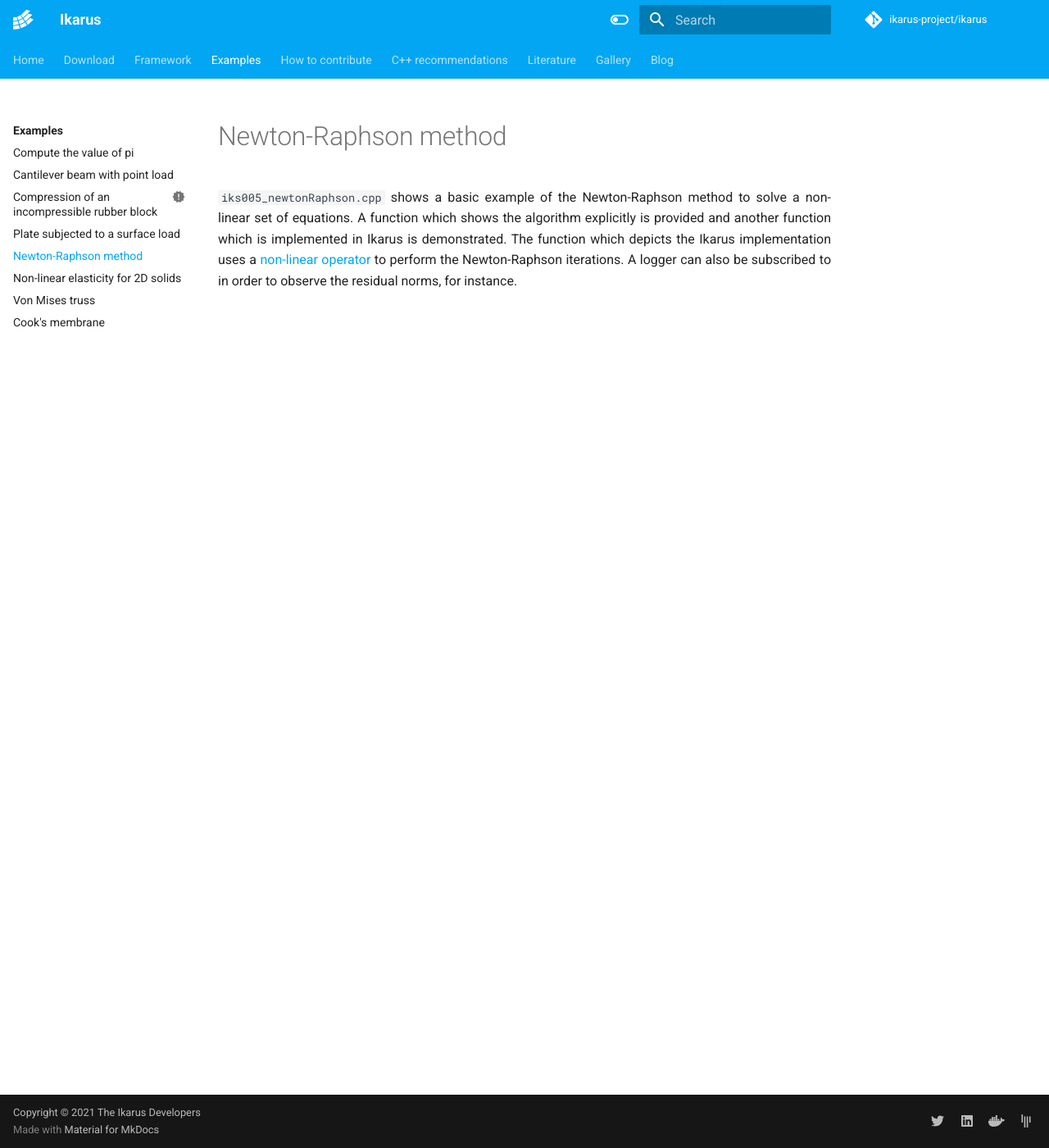
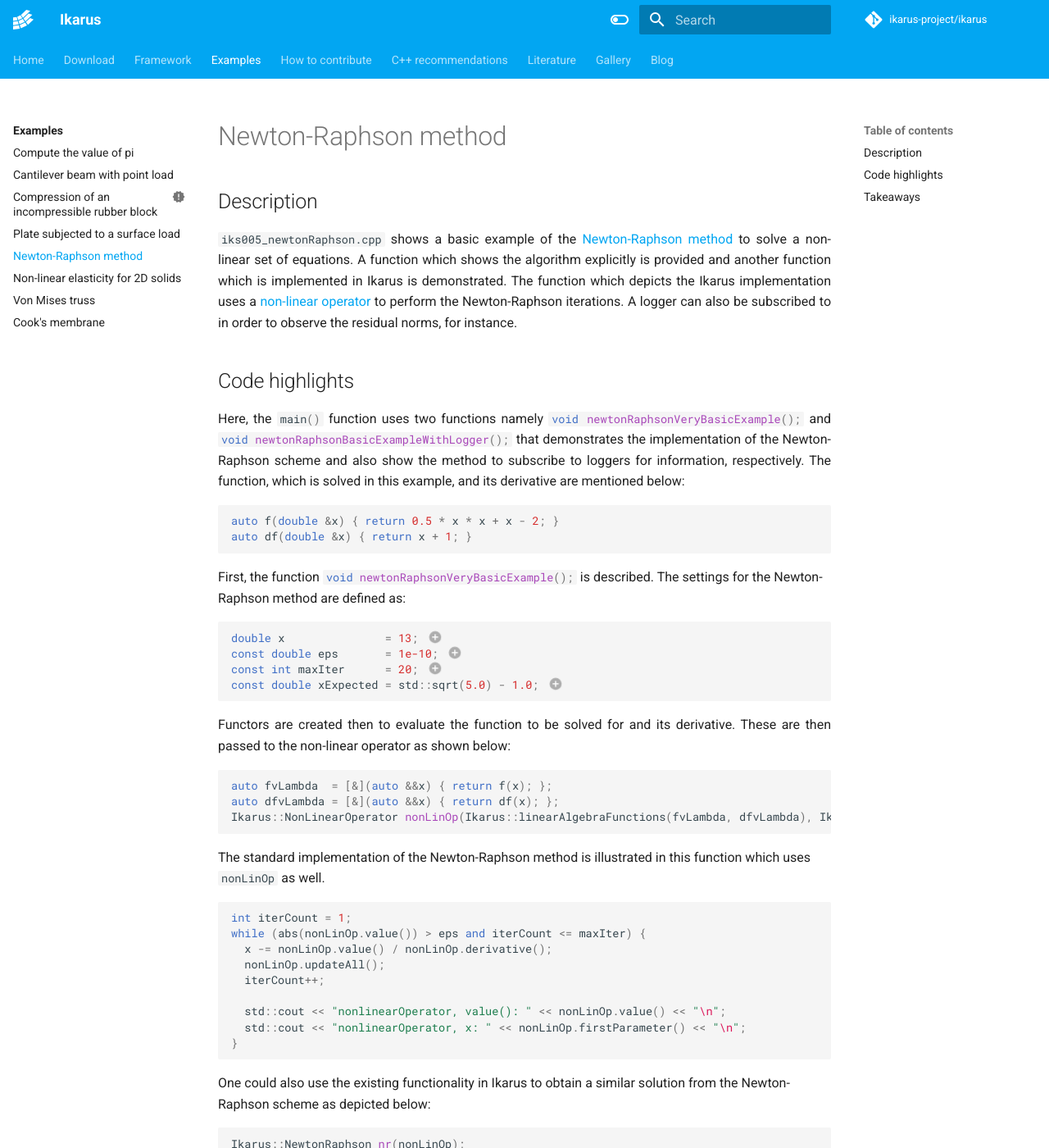
Before and after one commit to ikarus-project/ikarus, an MkDocs documentation site: the page built from docs/website/02_examples/newtonRaphsonMethod.md, in a window 1280 px wide and 1400 px high. Shown: the whole window at 82% size. Built offline with MkDocs 1.6.1 and Material for MkDocs 9.7.7, drawn with Linux system fonts in a browser that asks for light colours; comment, search, counter and statistics services are not loaded; the version menu is left out; some of the changed text lies outside the part shown.

Commit message:
added documentation for the Newton-Raphson example

````diff
--- a/docs/website/02_examples/newtonRaphsonMethod.md
+++ b/docs/website/02_examples/newtonRaphsonMethod.md
@@ -4,9 +4,108 @@ SPDX-License-Identifier: CC-BY-SA-4.0
 -->
 
 # Newton-Raphson method
-`iks005_newtonRaphson.cpp` shows a basic example of the Newton-Raphson method to solve a non-linear set of equations.
+
+## Description
+
+`iks005_newtonRaphson.cpp` shows a basic example of the [Newton-Raphson method](https://en.wikipedia.org/wiki/Newton's_method) to solve a non-linear set of equations.
 A function which shows the algorithm explicitly is provided and another function which is implemented in Ikarus is
 demonstrated. The function which depicts the Ikarus implementation uses a
-[non-linear operator](https://ikarus-project.github.io/01_theory/nonlinearOperator/) to
+[non-linear operator](../01_framework/nonlinearOperator.md) to
 perform the Newton-Raphson iterations. A logger can also be subscribed to in order to observe the residual norms,
 for instance.
+
+## Code highlights
+Here, the `#!cpp main()` function uses two functions namely `#!cpp void newtonRaphsonVeryBasicExample();` and `#!cpp void newtonRaphsonBasicExampleWithLogger();`
+that demonstrates the implementation of the Newton-Raphson scheme and also show the method to subscribe to loggers for information, respectively.
+The function, which is solved in this example, and its derivative are mentioned below:
+```cpp
+auto f(double &x) { return 0.5 * x * x + x - 2; }
+auto df(double &x) { return x + 1; }
+```
+First, the function `#!cpp void newtonRaphsonVeryBasicExample();` is described.
+The settings for the Newton-Raphson method are defined as:
+```cpp
+double x               = 13; // (1)!
+const double eps       = 1e-10; // (2)!
+const int maxIter      = 20; // (3)!
+const double xExpected = std::sqrt(5.0) - 1.0; // (4)!
+```
+
+1. Starting point for the Newton-Raphson method to find the closest root.
+2. Tolerance level below which the iterations stop.
+3. Maximum number of iterations.
+4. Expected value (analytical solution).
+
+Functors are created then to evaluate the function to be solved for and its derivative. These are then passed to the non-linear operator as shown below:
+```cpp
+auto fvLambda  = [&](auto &&x) { return f(x); };
+auto dfvLambda = [&](auto &&x) { return df(x); };
+Ikarus::NonLinearOperator nonLinOp(Ikarus::linearAlgebraFunctions(fvLambda, dfvLambda), Ikarus::parameter(x));
+```
+The standard implementation of the Newton-Raphson method is illustrated in this function which uses `nonLinOp` as well.
+```cpp
+int iterCount = 1;
+while (abs(nonLinOp.value()) > eps and iterCount <= maxIter) {
+  x -= nonLinOp.value() / nonLinOp.derivative();
+  nonLinOp.updateAll();
+  iterCount++;
+
+  std::cout << "nonlinearOperator, value(): " << nonLinOp.value() << "\n";
+  std::cout << "nonlinearOperator, x: " << nonLinOp.firstParameter() << "\n";
+}
+```
+One could also use the existing functionality in Ikarus to obtain a similar solution from the Newton-Raphson scheme as depicted below:
+```cpp
+Ikarus::NewtonRaphson nr(nonLinOp);
+nr.setup({eps, maxIter});
+const auto solverInfo = nr.solve(x);
+
+std::cout << "success: " << solverInfo.success << "\n";
+std::cout << "iterations: " << solverInfo.iterations << "\n";
+std::cout << "residuum: " << solverInfo.residualnorm << "\n";
+std::cout << "solution: " << x << "\n";
+std::cout << "expected solution: " << xExpected << "\n";
+```
+Further details on the non-linear solver can be found [here](../01_framework/solvers.md#nonlinear-solver).
+
+Instead of using the multiple `#!cpp std::cout` statements, one can simply subscribe for the desired information
+using the functionalities from the [observer module](../01_framework/observer.md).
+This is exemplified by the function `#!cpp void newtonRaphsonBasicExampleWithLogger();` and the `#!cpp class OurFirstObserver`.
+It is also possible to subscribe to the existing non-linear solver messages mentioned [here](../01_framework/observer.md#messages).
+```cpp
+class OurFirstObserver : public IObserver<NonLinearSolverMessages> {
+ public:
+  void updateImpl(NonLinearSolverMessages message) override {
+    if (message == NonLinearSolverMessages::ITERATION_STARTED) std::cout << "Iteration started.\n";
+  }
+};
+
+void newtonRaphsonBasicExampleWithLogger() {
+  double x               = 13;
+  const double eps       = 1e-10;
+  const int maxIter      = 20;
+  const double xExpected = std::sqrt(5.0) - 1.0;
+
+  auto fvLambda  = [&](auto &&x) { return f(x); };
+  auto dfvLambda = [&](auto &&x) { return df(x); };
+  Ikarus::NonLinearOperator nonLinOp(Ikarus::linearAlgebraFunctions(fvLambda, dfvLambda), Ikarus::parameter(x));
+
+  Ikarus::NewtonRaphson nr(nonLinOp);
+  nr.setup({eps, maxIter});
+
+  auto ourSimpleObserver = std::make_shared<OurFirstObserver>();
+  nr.subscribe(NonLinearSolverMessages::ITERATION_STARTED, ourSimpleObserver);
+
+  const auto solverInfo = nr.solve(x);
+  if (solverInfo.success)
+    std::cout << "solution: " << x << "\n";
+  else
+    std::cout << "The Newton-Raphson procedure failed to converge" << std::endl;
+}
+```
+## Takeaways
+
+- Functors for the function and its derivative can be used to create a simple non-linear operator.
+- A `NewtonRaphson` object can be created using the non-linear operator.
+- The settings for the Newton-Raphson scheme can be modified by using the `#!cpp setup()` function.
+- Nonlinear solver messages can be subscribed to print the desired quantities.
````
Also changed, not shown: docs/website/01_framework/observer.md (+1 -1 lines).
